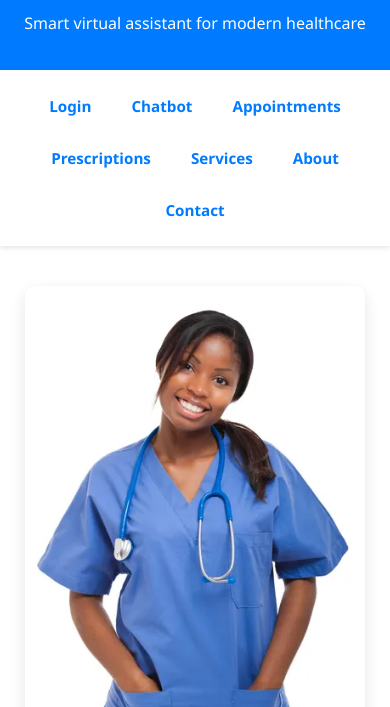
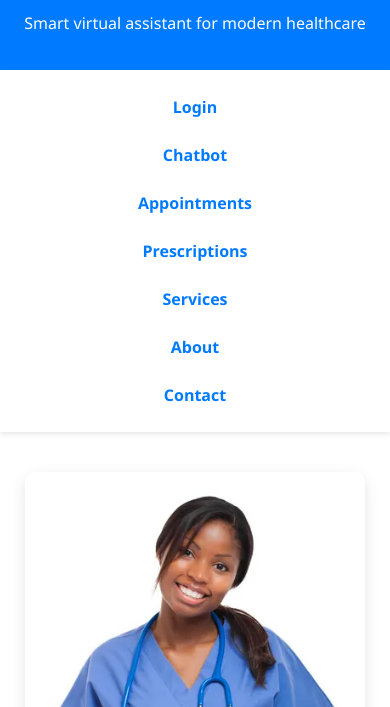
Before and after one commit to Kellynicee/hospital-chatbotai, a plain HTML site: page index.html in a window 390 px wide. Shown: the part 137-844 px from the top of the page. Drawn offline with nearby package versions, Linux system fonts and the light colour scheme.

Commit message:
Update index.html

```diff
--- a/index.html
+++ b/index.html
@@ -20,22 +20,22 @@
     * {
       box-sizing: border-box;
     }
-      html,
-      body {
+    html, body {
       margin: 0;
       padding: 0;
-        max-width: 100%;
-        overflow-x: hidden;
       font-family: 'Segoe UI', sans-serif;
       background: #f4f6f8;
       scroll-behavior: smooth;
+      overflow-x: hidden;
     }
+
     header {
       background: #007bff;
       color: white;
       padding: 20px;
       text-align: center;
     }
+
     nav {
       background: white;
       text-align: center;
@@ -44,8 +44,8 @@
       top: 0;
       z-index: 1000;
       padding: 10px 0;
-        width: 100%;
     }
+
     nav a {
       display: inline-block;
       margin: 8px 10px;
@@ -55,6 +55,7 @@
       font-weight: bold;
       font-size: 1em;
     }
+
     nav a:hover {
       text-decoration: underline;
     }
@@ -67,19 +68,23 @@
       justify-content: center;
       background: white;
     }
+
     .hero-text {
       flex: 1;
       max-width: 500px;
       padding: 10px;
     }
+
     .hero-text h1 {
       font-size: 2.5em;
       color: #333;
     }
+
     .hero-text p {
       font-size: 1.2em;
       color: #666;
     }
+
     .hero-text a {
       display: inline-block;
       margin-top: 20px;
@@ -89,15 +94,19 @@
       text-decoration: none;
       border-radius: 4px;
     }
+
     .hero-img {
       flex: 1;
       max-width: 500px;
       padding: 10px;
     }
+
     .hero-img img {
       width: 100%;
+      height: auto;
       border-radius: 10px;
       box-shadow: 0 5px 15px rgba(0, 0, 0, 0.1);
+      display: block;
     }
 
     section {
@@ -105,6 +114,7 @@
       text-align: center;
       background: #fff;
     }
+
     section h2 {
       color: #007bff;
       font-size: 2em;
@@ -117,6 +127,7 @@
       justify-content: center;
       gap: 30px;
     }
+
     .service-box {
       background: #f9f9f9;
       padding: 20px;
@@ -125,6 +136,7 @@
       width: 100%;
       box-shadow: 0 2px 8px rgba(0, 0, 0, 0.1);
     }
+
     .service-box i {
       font-size: 2em;
       color: #007bff;
@@ -150,35 +162,38 @@
       color: white;
     }
 
-      /* ✅ Responsive fixes for iPhone 13–16 */
     @media (max-width: 768px) {
-        nav {
-          display: flex;
-          flex-wrap: wrap;
-          justify-content: center;
-          padding: 10px 5px;
-        }
-        nav a {
-          margin: 6px 8px;
-          padding: 10px 12px;
-          font-size: 0.95em;
-        }
       .hero {
         flex-direction: column-reverse;
         padding: 30px 15px;
       }
+
       .hero-text h1 {
         font-size: 1.8em;
       }
+
       .hero-text p {
         font-size: 1em;
       }
+
+      nav {
+        flex-direction: column;
+        padding: 10px;
+      }
+
+      nav a {
+        display: block;
+        margin: 6px 0;
+        font-size: 1em;
+      }
+
       .hero-img {
         max-width: 100%;
       }
     }
   </style>
 </head>
+
 <body>
   <header>
     <h1>Welcome to Aisha Hospital Chatbot</h1>
@@ -258,7 +273,10 @@
   <!-- AOS JS for animations -->
   <script src="https://cdn.jsdelivr.net/npm/aos@2.3.4/dist/aos.js"></script>
   <script>
-      AOS.init();
+    AOS.init({
+      duration: 800,
+      once: true
+    });
   </script>
 </body>
 </html>
```
Lines whose indentation alone changed are shown as unchanged.
